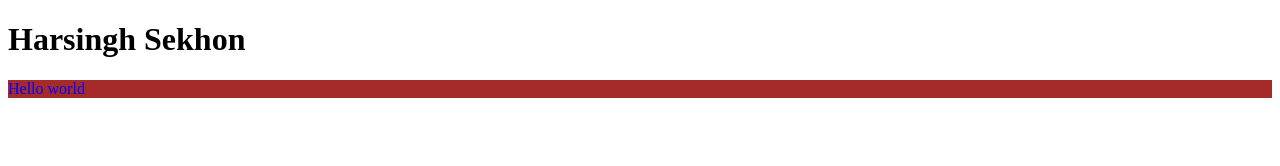
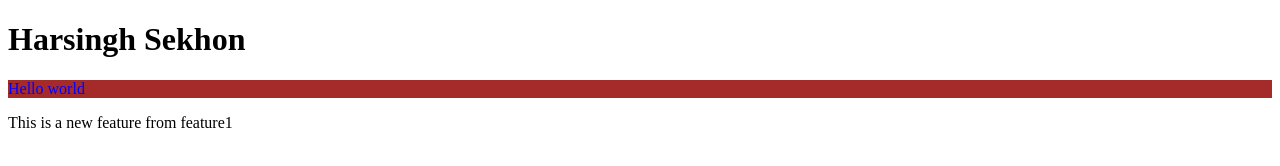
Before and after one commit to harriputterr/localrepo, a plain HTML site: page index.html in a window 1280 px wide. Drawn offline with Linux system fonts and the light colour scheme.

Commit message:
Added new feature

```diff
--- a/index.html
+++ b/index.html
@@ -8,5 +8,9 @@
 <body>
     <h1>Harsingh Sekhon</h1>
     <p style="color: blue; background-color: brown;">Hello world</p>
+
+
+
+    <p>This is a new feature from feature1</p>
 </body>
 </html>
```
